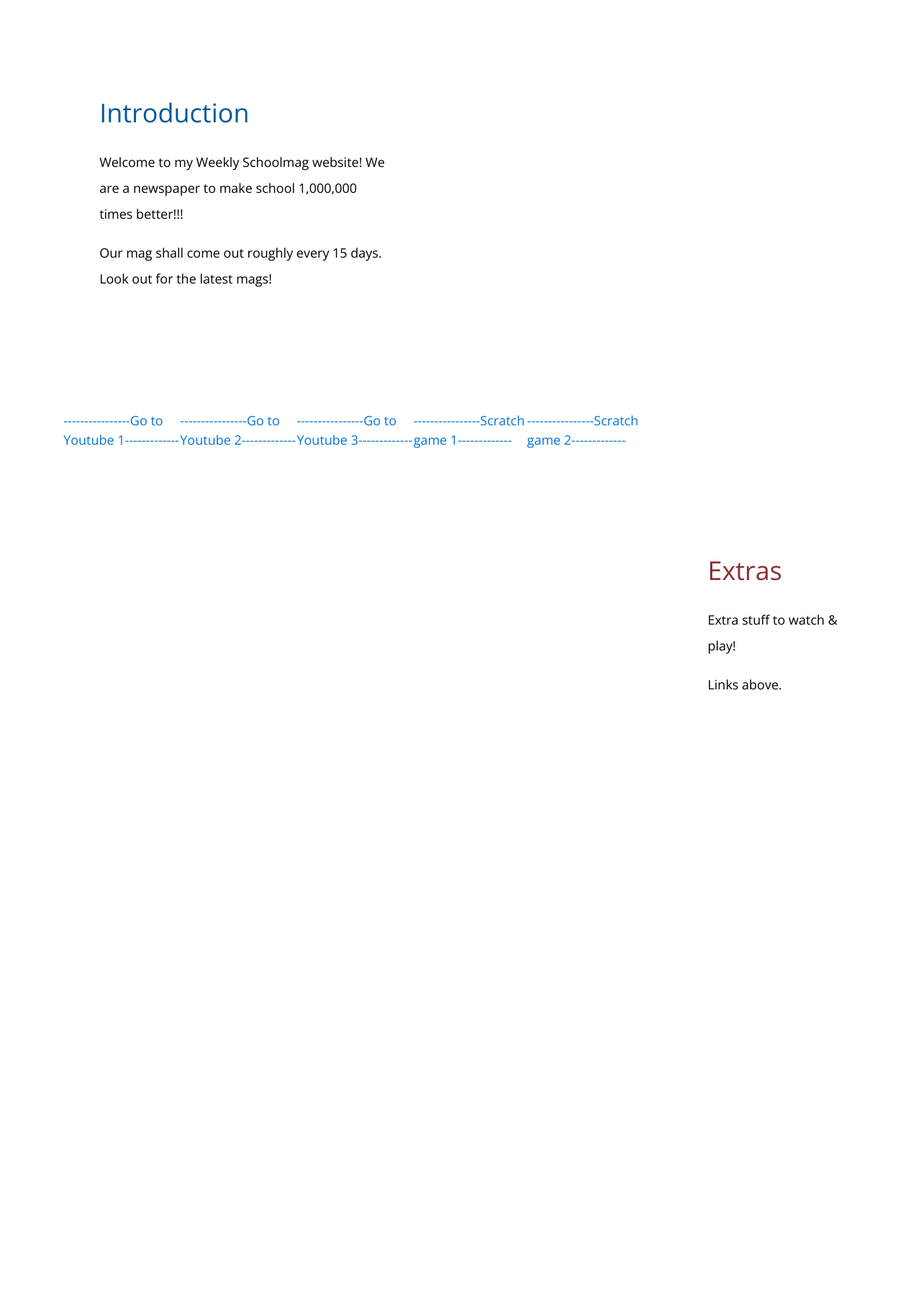
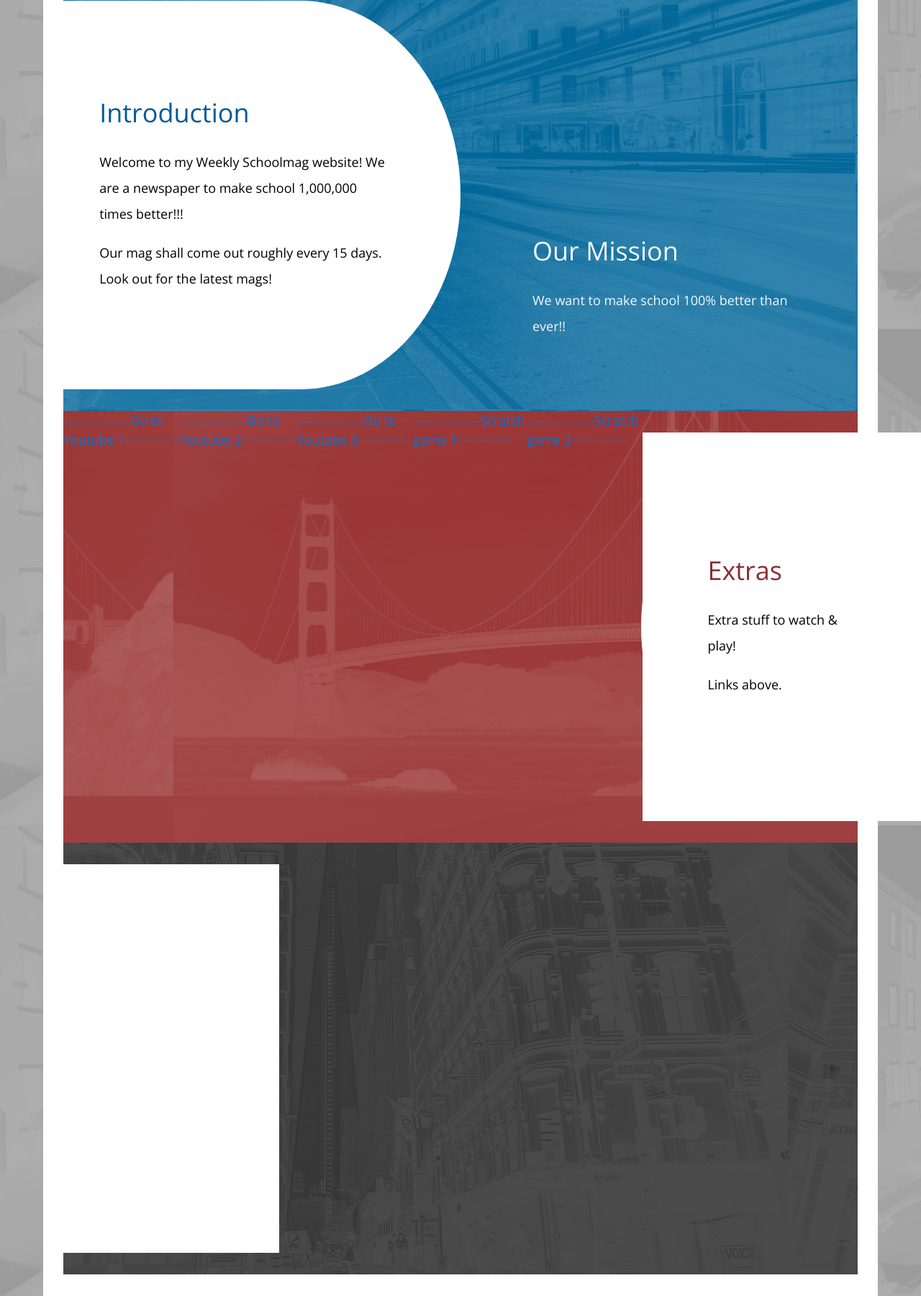
Before and after one commit to theweeklyschoolmag/theweeklyschoolmag.github.io, a plain HTML site: page index.html in a window 1280 px wide. Shown: the part 233-2034 px from the top of the page at 72% size. Drawn offline with nearby package versions, Linux system fonts and the light colour scheme.

Commit message:
Add files via upload

```diff
--- a/templatemo-style.css
+++ b/templatemo-style.css
@@ -25,7 +25,7 @@ ul, h1 {
 html {	font-size: 18px; }
 
 body {
-	background: url(../img/strip-bg.jpg);
+	background: url(strip-bg.jpg);
 	color: rgba(255,255,255,0.95);
 	font-family: 'Open Sans', Helvetica, Arial, sans-serif;
 	padding-left: 60px;
@@ -157,12 +157,12 @@ p:last-child { margin-bottom: 0; }
 }
 
 
-#tm-section-1 {	background-image: url(../img/strip-bg-01.jpg); }
-#tm-section-2 {	background-image: url(../img/strip-bg-02.jpg); }
-#tm-section-3 {	background-image: url(../img/strip-bg-03.jpg); }
-#tm-section-4 {	background-image: url(../img/strip-bg-04.jpg); }
+#tm-section-1 {	background-image: url(strip-bg-01.jpg); }
+#tm-section-2 {	background-image: url(strip-bg-02.jpg); }
+#tm-section-3 {	background-image: url(strip-bg-03.jpg); }
+#tm-section-4 {	background-image: url(strip-bg-04.jpg); }
 .tm-footer {
-	background-image: url(../img/strip-bg-05.jpg);
+	background-image: url(strip-bg-05.jpg);
 	font-weight: 300;
 	display: -webkit-flex;
 	display: -ms-flexbox;
```
